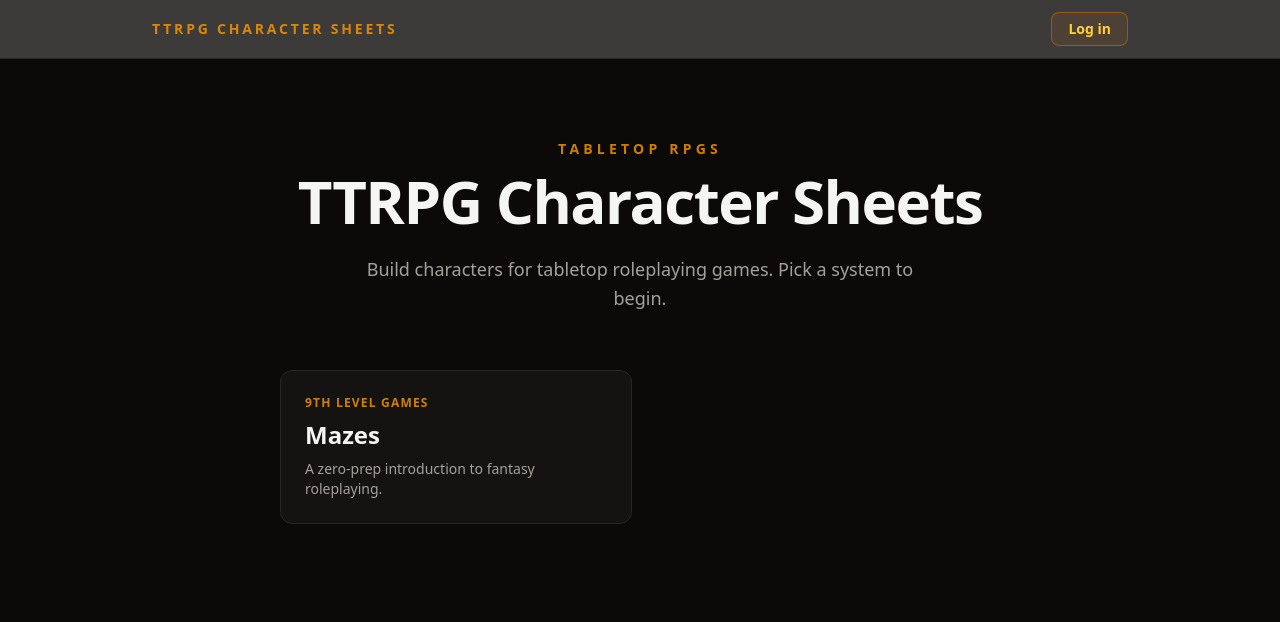
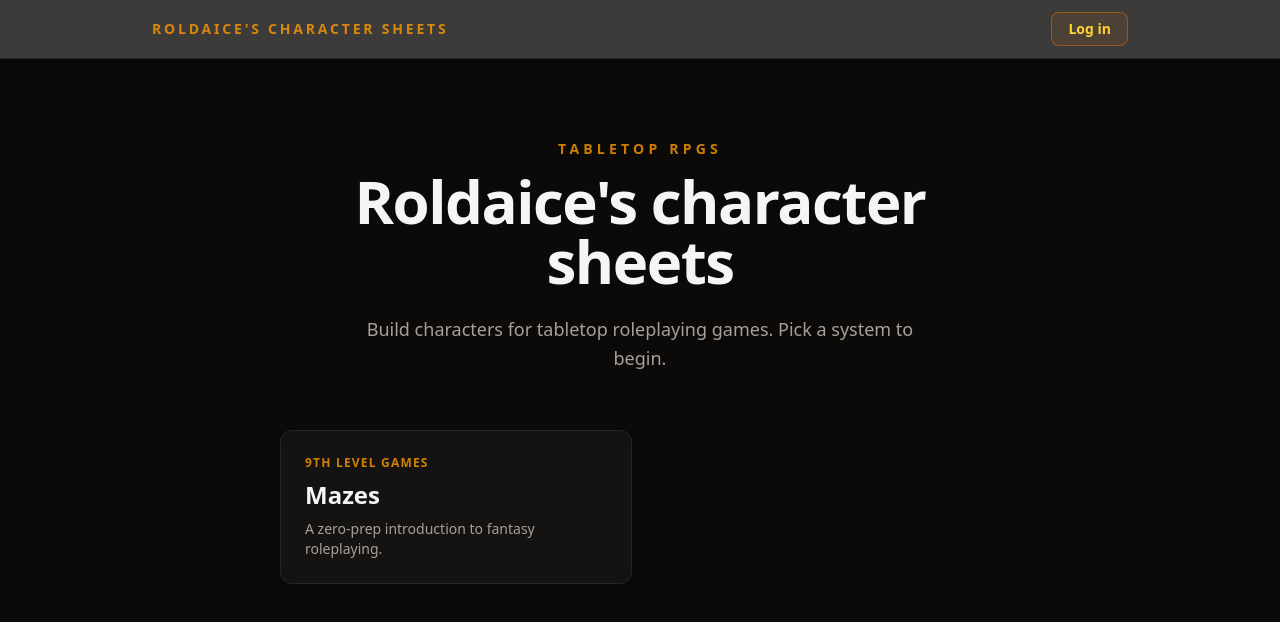
Before and after one commit to jeanbaptistedalle/roldaices-character-sheets, a React (Vite) app: page / in a window 1280 px wide. Shown: the top 622 px of the page. Built offline with nearby package versions, Linux system fonts and the light colour scheme; no server answers; what @dicebear/core would draw is missing.

Commit message:
feat(site): rename website title

```diff
--- a/package.json
+++ b/package.json
@@ -1,5 +1,5 @@
 {
-  "name": "ttrpg-character-sheets",
+  "name": "roldaices-character-sheets",
   "private": true,
   "version": "0.0.0",
   "type": "module",
--- a/src/app/Header.tsx
+++ b/src/app/Header.tsx
@@ -17,7 +17,7 @@
     <header className="sticky top-0 z-40 border-b border-stone-800 bg-stone-950/80 backdrop-blur">
       <div className="mx-auto flex max-w-5xl items-center justify-between px-6 py-3">
         <span className="text-sm font-semibold uppercase tracking-[0.2em] text-amber-500/80">
-          TTRPG Character Sheets
+          Roldaice's character sheets
         </span>
 
         <div className="flex items-center gap-3">
--- a/src/app/SystemPicker.tsx
+++ b/src/app/SystemPicker.tsx
@@ -8,7 +8,7 @@
           Tabletop RPGs
         </p>
         <h1 className="text-5xl font-bold tracking-tight sm:text-6xl">
-          TTRPG Character Sheets
+          Roldaice's character sheets
         </h1>
         <p className="mt-6 max-w-xl text-lg leading-relaxed text-stone-400">
           Build characters for tabletop roleplaying games. Pick a system to
```
Also changed, not shown: 2 other files (tests, documents, lock files or other folders).
